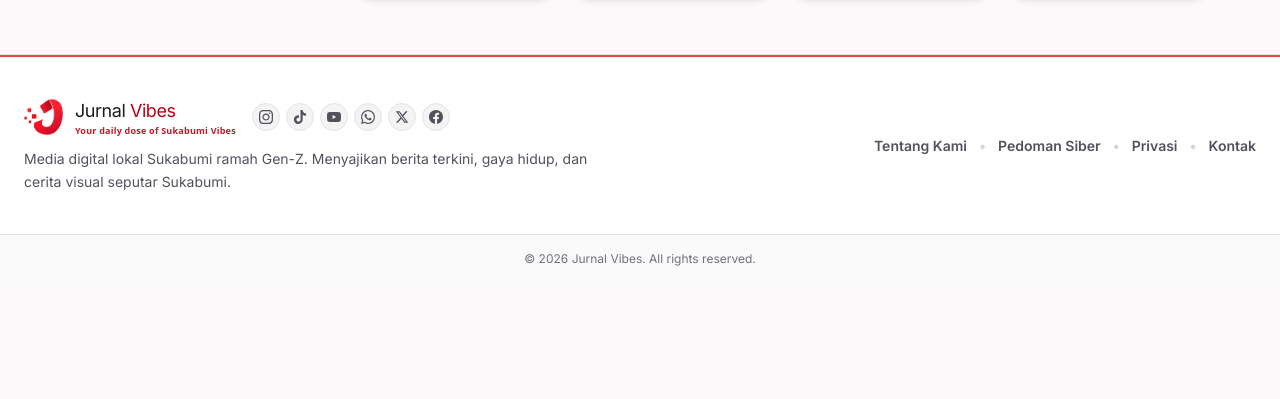
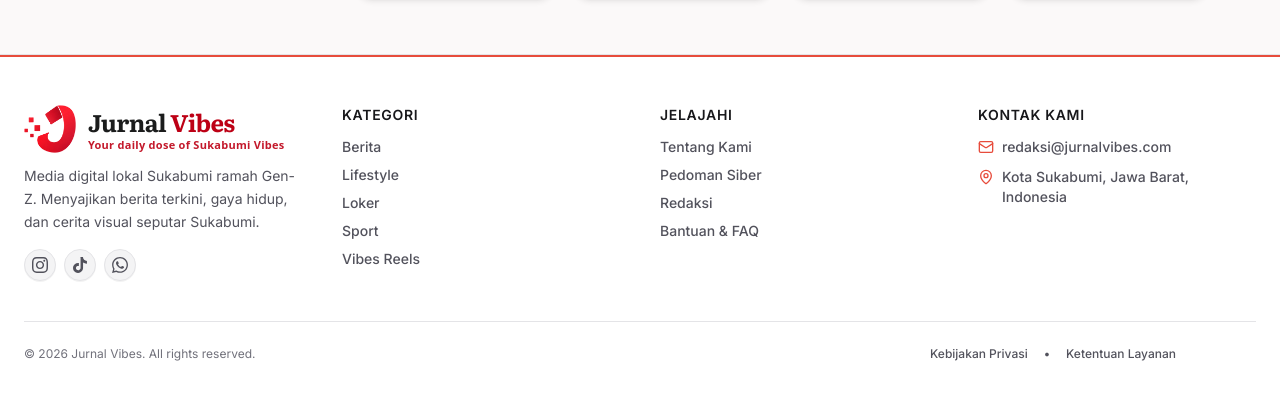
Before and after one commit to dmakapeli-prog/jurnal-vibes-app, a Next.js app: page / in a window 1280 px wide. Shown: the part 3017-3416 px from the top of the page. Before the commit the page ends 3300 px from the top, so only its background shows below. Built offline with nearby package versions, Linux system fonts and the light colour scheme; no server answers; the database is empty.

Commit message:
style(footer): update footer grid structure to match reference layout with 4 columns and bottom bar

```diff
--- a/components/layout/Footer.tsx
+++ b/components/layout/Footer.tsx
@@ -2,6 +2,7 @@
 
 import React from 'react';
 import Link from 'next/link';
+import { Mail, MapPin } from 'lucide-react';
 import { Logo } from '../ui/Logo';
 
 export const Footer: React.FC = () => {
@@ -10,7 +11,7 @@ export const Footer: React.FC = () => {
       name: 'Instagram',
       href: 'https://instagram.com',
       icon: (
-        <svg className="w-3.5 h-3.5 fill-current" viewBox="0 0 24 24">
+        <svg className="w-4 h-4 fill-current" viewBox="0 0 24 24">
           <path d="M12 2.163c3.204 0 3.584.012 4.85.07 3.252.148 4.771 1.691 4.919 4.919.058 1.265.069 1.645.069 4.849 0 3.205-.012 3.584-.069 4.849-.149 3.225-1.664 4.771-4.919 4.919-1.266.058-1.644.07-4.85.07-3.204 0-3.584-.012-4.849-.07-3.26-.149-4.771-1.699-4.919-4.92-.058-1.265-.07-1.644-.07-4.849 0-3.204.013-3.583.07-4.849.149-3.227 1.664-4.771 4.919-4.919 1.266-.057 1.645-.069 4.849-.069zm0-2.163c-3.259 0-3.667.014-4.947.072-4.358.2-6.78 2.618-6.98 6.98-.059 1.281-.073 1.689-.073 4.948 0 3.259.014 3.668.072 4.948.2 4.358 2.618 6.78 6.98 6.98 1.281.058 1.689.072 4.948.072 3.259 0 3.668-.014 4.948-.072 4.354-.2 6.782-2.618 6.979-6.98.059-1.28.073-1.689.073-4.948 0-3.259-.014-3.667-.072-4.947-.196-4.354-2.617-6.78-6.979-6.98-1.281-.059-1.69-.073-4.949-.073zm0 5.838c-3.403 0-6.162 2.759-6.162 6.162s2.759 6.163 6.162 6.163 6.162-2.759 6.162-6.163c0-3.403-2.759-6.162-6.162-6.162zm0 10.162c-2.209 0-4-1.79-4-4 0-2.209 1.791-4 4-4s4 1.791 4 4c0 2.21-1.791 4-4 4zm6.406-11.845c-.796 0-1.441.645-1.441 1.44s.645 1.44 1.441 1.44c.795 0 1.439-.645 1.439-1.44s-.644-1.44-1.439-1.44z" />
         </svg>
       )
@@ -19,17 +20,8 @@ export const Footer: React.FC = () => {
       name: 'TikTok',
       href: 'https://tiktok.com',
       icon: (
-        <svg className="w-3.5 h-3.5 fill-current" viewBox="0 0 24 24">
+        <svg className="w-4 h-4 fill-current" viewBox="0 0 24 24">
           <path d="M12.525.02c1.31-.02 2.61-.01 3.91-.02.08 1.53.63 3.09 1.75 4.17 1.12 1.11 2.7 1.62 4.24 1.79v4.03c-1.44-.05-2.89-.35-4.2-.97-.57-.26-1.1-.59-1.62-.93-.01 2.92.01 5.84-.02 8.75-.08 1.4-.54 2.79-1.35 3.94-1.31 1.92-3.58 3.17-5.91 3.21-1.43.08-2.86-.31-4.08-1.03-2.02-1.19-3.44-3.37-3.65-5.71-.02-.5-.03-1-.01-1.49.18-1.9 1.12-3.72 2.58-4.96 1.66-1.44 3.98-2.13 6.15-1.72.02 1.48-.04 2.96-.04 4.44-.99-.32-2.15-.23-3.02.37-.82.56-1.36 1.52-1.36 2.53-.02 1.07.47 2.12 1.31 2.78.85.67 2.02.9 3.06.6 1.16-.31 2.11-1.25 2.45-2.39.12-.48.15-.99.14-1.49.01-4.87.01-9.74.01-14.61z" />
-        </svg>
-      )
-    },
-    {
-      name: 'YouTube',
-      href: 'https://youtube.com',
-      icon: (
-        <svg className="w-3.5 h-3.5 fill-current" viewBox="0 0 24 24">
-          <path d="M23.498 6.186a3.016 3.016 0 0 0-2.122-2.136C19.505 3.545 12 3.545 12 3.545s-7.505 0-9.377.505A3.017 3.017 0 0 0 .502 6.186C0 8.07 0 12 0 12s0 3.93.502 5.814a3.016 3.016 0 0 0 2.122 2.136c1.871.505 9.376.505 9.376.505s7.505 0 9.377-.505a3.015 3.015 0 0 0 2.122-2.136C24 15.93 24 12 24 12s0-3.93-.502-5.814zM9.545 15.568V8.432L15.818 12l-6.273 3.568z" />
         </svg>
       )
     },
@@ -37,26 +29,8 @@ export const Footer: React.FC = () => {
       name: 'WhatsApp',
       href: 'https://whatsapp.com',
       icon: (
-        <svg className="w-3.5 h-3.5 fill-current" viewBox="0 0 24 24">
+        <svg className="w-4 h-4 fill-current" viewBox="0 0 24 24">
           <path d="M.057 24l1.687-6.163c-1.041-1.804-1.588-3.849-1.587-5.946.003-6.556 5.338-11.891 11.893-11.891 3.181.001 6.167 1.24 8.413 3.488 2.245 2.248 3.481 5.236 3.48 8.414-.003 6.557-5.338 11.892-11.893 11.892-1.99-.001-3.951-.5-5.688-1.448l-6.305 1.654zm6.597-3.807c1.676.995 3.276 1.591 5.392 1.592 5.448 0 9.886-4.434 9.889-9.885.002-5.462-4.415-9.89-9.881-9.892-5.452 0-9.887 4.434-9.889 9.884-.001 2.225.651 3.891 1.746 5.634l-.999 3.648 3.742-.981zm11.387-5.464c-.074-.124-.272-.198-.57-.347-.297-.149-1.758-.868-2.031-.967-.272-.099-.47-.149-.669.149-.198.297-.768.967-.941 1.165-.173.198-.347.223-.644.074-.297-.149-1.255-.462-2.39-1.475-.883-.788-1.48-1.761-1.653-2.059-.173-.297-.018-.458.13-.606.134-.133.297-.347.446-.521.151-.172.2-.296.3-.495.099-.198.05-.372-.025-.521-.075-.148-.669-1.611-.916-2.206-.242-.579-.487-.501-.669-.51l-.57-.01c-.198 0-.52.074-.792.372s-1.04 1.016-1.04 2.479 1.065 2.876 1.213 3.074c.149.198 2.095 3.2 5.076 4.487.709.306 1.263.489 1.694.626.712.226 1.36.194 1.872.118.571-.085 1.758-.719 2.006-1.413.248-.695.248-1.29.173-1.414z" />
-        </svg>
-      )
-    },
-    {
-      name: 'X (Twitter)',
-      href: 'https://twitter.com',
-      icon: (
-        <svg className="w-3.5 h-3.5 fill-current" viewBox="0 0 24 24">
-          <path d="M18.244 2.25h3.308l-7.227 8.26 8.502 11.24H16.17l-5.214-6.817L4.99 21.75H1.68l7.73-8.835L1.254 2.25H8.08l4.713 6.231zm-1.161 17.52h1.833L7.084 4.126H5.117z" />
-        </svg>
-      )
-    },
-    {
-      name: 'Facebook',
-      href: 'https://facebook.com',
-      icon: (
-        <svg className="w-3.5 h-3.5 fill-current" viewBox="0 0 24 24">
-          <path d="M24 12.073c0-6.627-5.373-12-12-12s-12 5.373-12 12c0 5.99 4.388 10.954 10.125 11.854v-8.385H7.078v-3.47h3.047V9.43c0-3.007 1.792-4.669 4.533-4.669 1.312 0 2.686.235 2.686.235v2.953H15.83c-1.491 0-1.956.925-1.956 1.874v2.25h3.328l-.532 3.47h-2.796v8.385C19.612 23.027 24 18.062 24 12.073z" />
         </svg>
       )
     }
@@ -67,18 +41,19 @@ export const Footer: React.FC = () => {
       {/* Top Thin Red Accent Border */}
       <div className="h-0.5 bg-[#e74c3c] w-full" />
 
-      {/* Main Single Row Layout */}
-      <div className="max-w-container-max mx-auto px-margin-mobile md:px-gutter py-8 md:py-10">
-        <div className="flex flex-col lg:flex-row items-start lg:items-center justify-between gap-6">
+      {/* Main Multi-Column Grid */}
+      <div className="max-w-container-max mx-auto px-margin-mobile md:px-gutter pt-12 pb-6">
+        <div className="grid grid-cols-1 md:grid-cols-2 lg:grid-cols-4 gap-8 lg:gap-10">
 
-          {/* Left Side: Brand, Description, Medsos */}
-          <div className="flex flex-col gap-3 max-w-xl">
-            <div className="flex items-center gap-4 flex-wrap">
+          {/* Column 1: Brand */}
+          <div className="flex flex-col gap-3">
             <Link href="/" className="inline-block">
-                <Logo variant="light" size="sm" />
+              <Logo variant="light" size="md" />
             </Link>
-              {/* Mini Social Icons */}
-              <div className="flex items-center gap-1.5">
+            <p className="text-zinc-600 dark:text-zinc-400 text-xs md:text-sm leading-relaxed font-body-md">
+              Media digital lokal Sukabumi ramah Gen-Z. Menyajikan berita terkini, gaya hidup, dan cerita visual seputar Sukabumi.
+            </p>
+            <div className="flex items-center gap-2 pt-1">
               {socialLinks.map((item, idx) => (
                 <a
                   key={idx}
@@ -86,36 +61,112 @@ export const Footer: React.FC = () => {
                   target="_blank"
                   rel="noopener noreferrer"
                   title={item.name}
-                    className="w-7 h-7 rounded-full bg-zinc-100 dark:bg-slate-800 border border-zinc-200 dark:border-slate-700 flex items-center justify-center text-zinc-600 dark:text-zinc-400 hover:bg-[#e74c3c] hover:text-white dark:hover:bg-[#e74c3c] dark:hover:text-white hover:border-[#e74c3c] transition-all duration-200"
+                  className="w-8 h-8 rounded-full bg-zinc-100 dark:bg-slate-800 border border-zinc-200 dark:border-slate-700 flex items-center justify-center text-zinc-600 dark:text-zinc-400 hover:bg-[#e74c3c] hover:text-white dark:hover:bg-[#e74c3c] dark:hover:text-white hover:border-[#e74c3c] transition-all duration-200 shadow-2xs"
                 >
                   {item.icon}
                 </a>
               ))}
             </div>
           </div>
-            <p className="text-zinc-600 dark:text-zinc-400 text-xs md:text-sm leading-relaxed font-body-md">
-              Media digital lokal Sukabumi ramah Gen-Z. Menyajikan berita terkini, gaya hidup, dan cerita visual seputar Sukabumi.
-            </p>
+
+          {/* Column 2: Kategori */}
+          <div className="flex flex-col gap-3">
+            <h3 className="font-semibold text-zinc-900 dark:text-white text-sm uppercase tracking-wider">
+              Kategori
+            </h3>
+            <ul className="flex flex-col gap-2 text-xs md:text-sm font-medium">
+              <li>
+                <Link href="/berita" className="text-zinc-600 dark:text-zinc-400 hover:text-[#e74c3c] transition-colors">
+                  Berita
+                </Link>
+              </li>
+              <li>
+                <Link href="/lifestyle" className="text-zinc-600 dark:text-zinc-400 hover:text-[#e74c3c] transition-colors">
+                  Lifestyle
+                </Link>
+              </li>
+              <li>
+                <Link href="/loker" className="text-zinc-600 dark:text-zinc-400 hover:text-[#e74c3c] transition-colors">
+                  Loker
+                </Link>
+              </li>
+              <li>
+                <Link href="/sport" className="text-zinc-600 dark:text-zinc-400 hover:text-[#e74c3c] transition-colors">
+                  Sport
+                </Link>
+              </li>
+              <li>
+                <Link href="/reels" className="text-zinc-600 dark:text-zinc-400 hover:text-[#e74c3c] transition-colors">
+                  Vibes Reels
+                </Link>
+              </li>
+            </ul>
           </div>
 
-          {/* Right Side: Essential Inline Links */}
-          <nav aria-label="Footer Navigation" className="flex items-center gap-2 sm:gap-3 text-xs md:text-sm font-semibold text-zinc-600 dark:text-zinc-400 flex-wrap">
-            <a href="#" className="hover:text-[#e74c3c] transition-colors">Tentang Kami</a>
-            <span className="text-zinc-300 dark:text-zinc-700">•</span>
-            <a href="#" className="hover:text-[#e74c3c] transition-colors">Pedoman Siber</a>
-            <span className="text-zinc-300 dark:text-zinc-700">•</span>
-            <a href="#" className="hover:text-[#e74c3c] transition-colors">Privasi</a>
-            <span className="text-zinc-300 dark:text-zinc-700">•</span>
-            <a href="#" className="hover:text-[#e74c3c] transition-colors">Kontak</a>
-          </nav>
+          {/* Column 3: Jelajahi */}
+          <div className="flex flex-col gap-3">
+            <h3 className="font-semibold text-zinc-900 dark:text-white text-sm uppercase tracking-wider">
+              Jelajahi
+            </h3>
+            <ul className="flex flex-col gap-2 text-xs md:text-sm font-medium">
+              <li>
+                <a href="#" className="text-zinc-600 dark:text-zinc-400 hover:text-[#e74c3c] transition-colors">
+                  Tentang Kami
+                </a>
+              </li>
+              <li>
+                <a href="#" className="text-zinc-600 dark:text-zinc-400 hover:text-[#e74c3c] transition-colors">
+                  Pedoman Siber
+                </a>
+              </li>
+              <li>
+                <a href="#" className="text-zinc-600 dark:text-zinc-400 hover:text-[#e74c3c] transition-colors">
+                  Redaksi
+                </a>
+              </li>
+              <li>
+                <a href="#" className="text-zinc-600 dark:text-zinc-400 hover:text-[#e74c3c] transition-colors">
+                  Bantuan & FAQ
+                </a>
+              </li>
+            </ul>
+          </div>
 
+          {/* Column 4: Kontak Kami */}
+          <div className="flex flex-col gap-3">
+            <h3 className="font-semibold text-zinc-900 dark:text-white text-sm uppercase tracking-wider">
+              Kontak Kami
+            </h3>
+            <div className="flex flex-col gap-2.5 text-xs md:text-sm text-zinc-600 dark:text-zinc-400 font-medium">
+              <div className="flex items-center gap-2">
+                <Mail className="w-4 h-4 text-[#e74c3c] shrink-0" />
+                <a href="mailto:redaksi@jurnalvibes.com" className="hover:text-[#e74c3c] transition-colors truncate">
+                  redaksi@jurnalvibes.com
+                </a>
+              </div>
+              <div className="flex items-start gap-2">
+                <MapPin className="w-4 h-4 text-[#e74c3c] shrink-0 mt-0.5" />
+                <span>Kota Sukabumi, Jawa Barat, Indonesia</span>
+              </div>
             </div>
           </div>
 
-      {/* Sub-Footer Bottom Bar */}
-      <div className="border-t border-zinc-200 dark:border-slate-800 py-4 px-4 bg-zinc-50 dark:bg-slate-950">
-        <div className="max-w-container-max mx-auto flex items-center justify-center text-xs text-zinc-500 dark:text-zinc-400 font-body-md text-center">
+        </div>
+
+        {/* Bottom Bar: Garis Pemisah & Sub-Footer */}
+        <div className="border-t border-zinc-200 dark:border-slate-800 mt-10 pt-6 pb-4">
+          <div className="flex flex-col sm:flex-row items-center justify-between gap-4 text-xs text-zinc-500 dark:text-zinc-400 font-body-md pr-0 sm:pr-20">
             <p>© 2026 Jurnal Vibes. All rights reserved.</p>
+            <div className="flex items-center gap-4 font-medium text-zinc-600 dark:text-zinc-400">
+              <a href="#" className="hover:text-[#e74c3c] transition-colors">
+                Kebijakan Privasi
+              </a>
+              <span>•</span>
+              <a href="#" className="hover:text-[#e74c3c] transition-colors">
+                Ketentuan Layanan
+              </a>
+            </div>
+          </div>
         </div>
       </div>
     </footer>
--- a/components/ui/ChatbotButton.tsx
+++ b/components/ui/ChatbotButton.tsx
@@ -100,10 +100,10 @@ export const ChatbotButton: React.FC = () => {
   };
 
   return (
-    <div ref={containerRef} className="fixed bottom-20 sm:bottom-6 right-4 sm:right-6 z-50 flex flex-col items-end">
+    <div ref={containerRef} className="fixed bottom-20 sm:bottom-8 right-4 sm:right-8 z-50 flex flex-col items-end">
       {/* ----------------- CHAT BOX WINDOW MODAL ----------------- */}
       {isChatOpen && (
-        <div className="fixed bottom-20 md:bottom-6 right-4 md:right-6 z-50 w-[calc(100vw-2rem)] max-w-[390px] h-[480px] sm:h-[520px] bg-surface dark:bg-slate-900 rounded-2xl shadow-2xl border border-outline-variant dark:border-slate-800 flex flex-col overflow-hidden animate-in fade-in slide-in-from-bottom-5 duration-300">
+        <div className="fixed bottom-20 sm:bottom-8 right-4 sm:right-8 z-50 w-[calc(100vw-2rem)] max-w-[390px] h-[480px] sm:h-[520px] bg-surface dark:bg-slate-900 rounded-2xl shadow-2xl border border-outline-variant dark:border-slate-800 flex flex-col overflow-hidden animate-in fade-in slide-in-from-bottom-5 duration-300">
           {/* 1. Header Chat */}
           <div className="bg-gradient-to-r from-[#c00015] to-[#e74c3c] text-white p-4 flex items-center justify-between shadow-md shrink-0">
             <div className="flex items-center gap-3">
```
Lines whose indentation alone changed are shown as unchanged.
